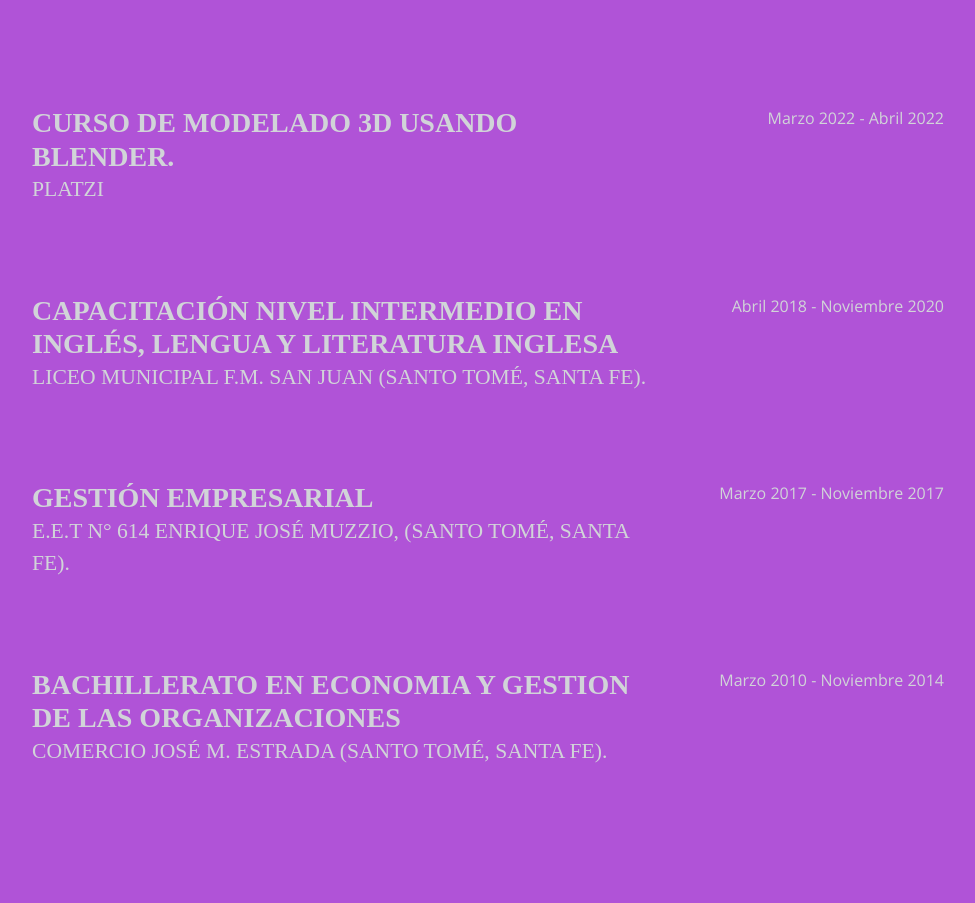
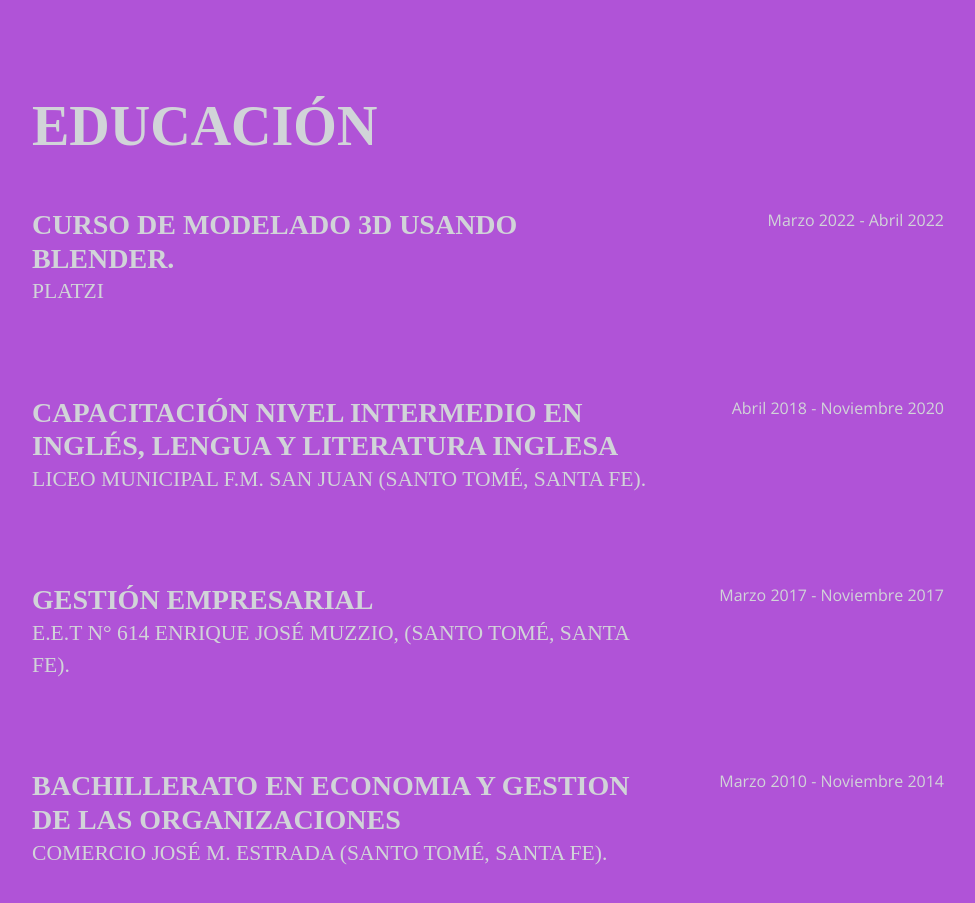
Before and after one commit to EMarianela/cv, a plain HTML site: page index.html in a window 1280 px wide. Shown: the part 1630-2533 px from the top of the page, without its empty margins (288-1263 px from the left). Drawn offline with nearby package versions, Linux system fonts and the light colour scheme; a web font is replaced by a local one.

Commit message:
Update index.html

```diff
--- a/index.html
+++ b/index.html
@@ -159,6 +159,7 @@
 
     <section class="resume-section p-3 p-lg-5 d-flex flex-column" id="education">
       <div class="my-auto">
+          <h2 class="mb-5">Educación</h2>
         <div class="resume-item d-flex flex-column flex-md-row">
           <div class="resume-content mr-auto">
             <h3 class="mb-0">Curso de Modelado 3D usando Blender.</h3>
```
